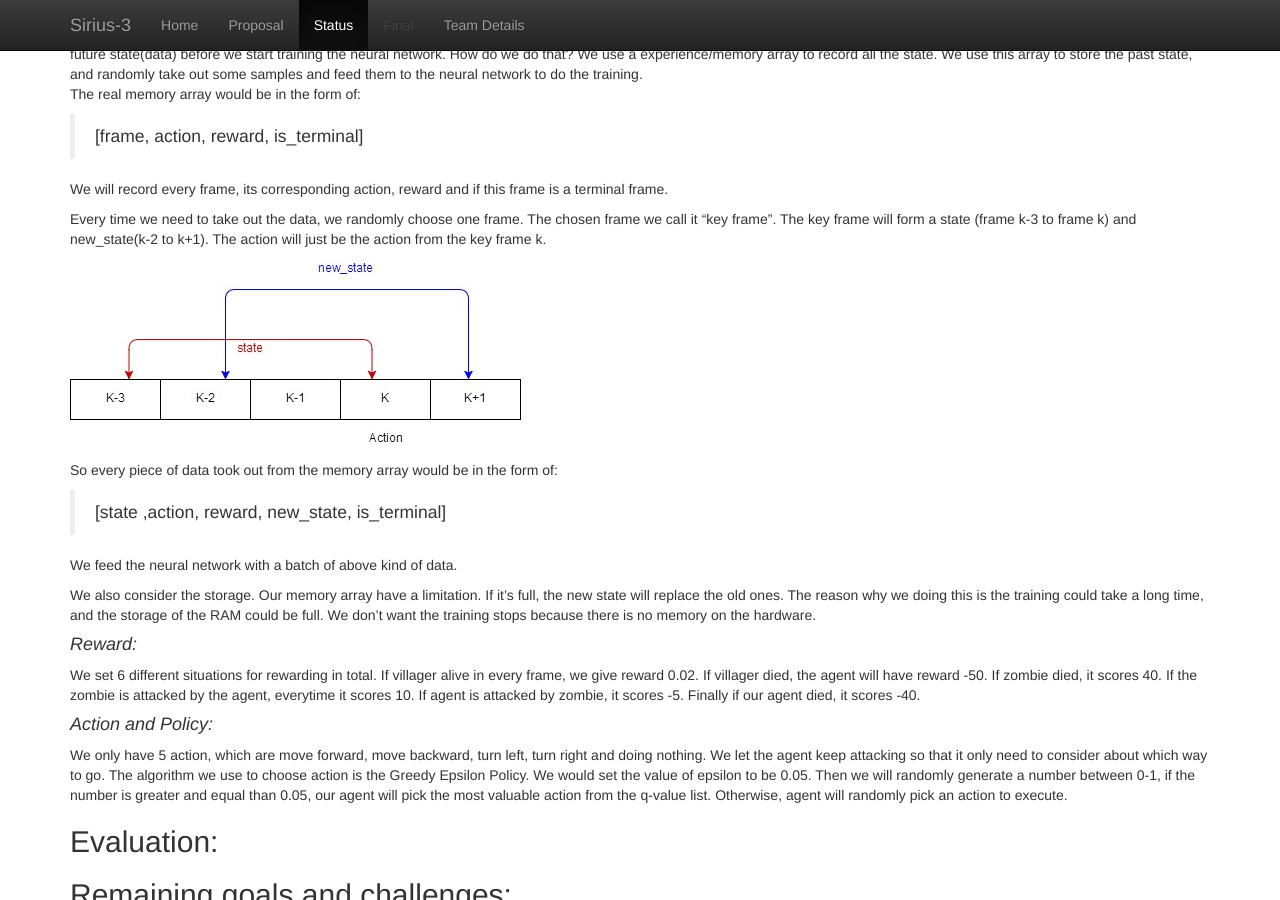
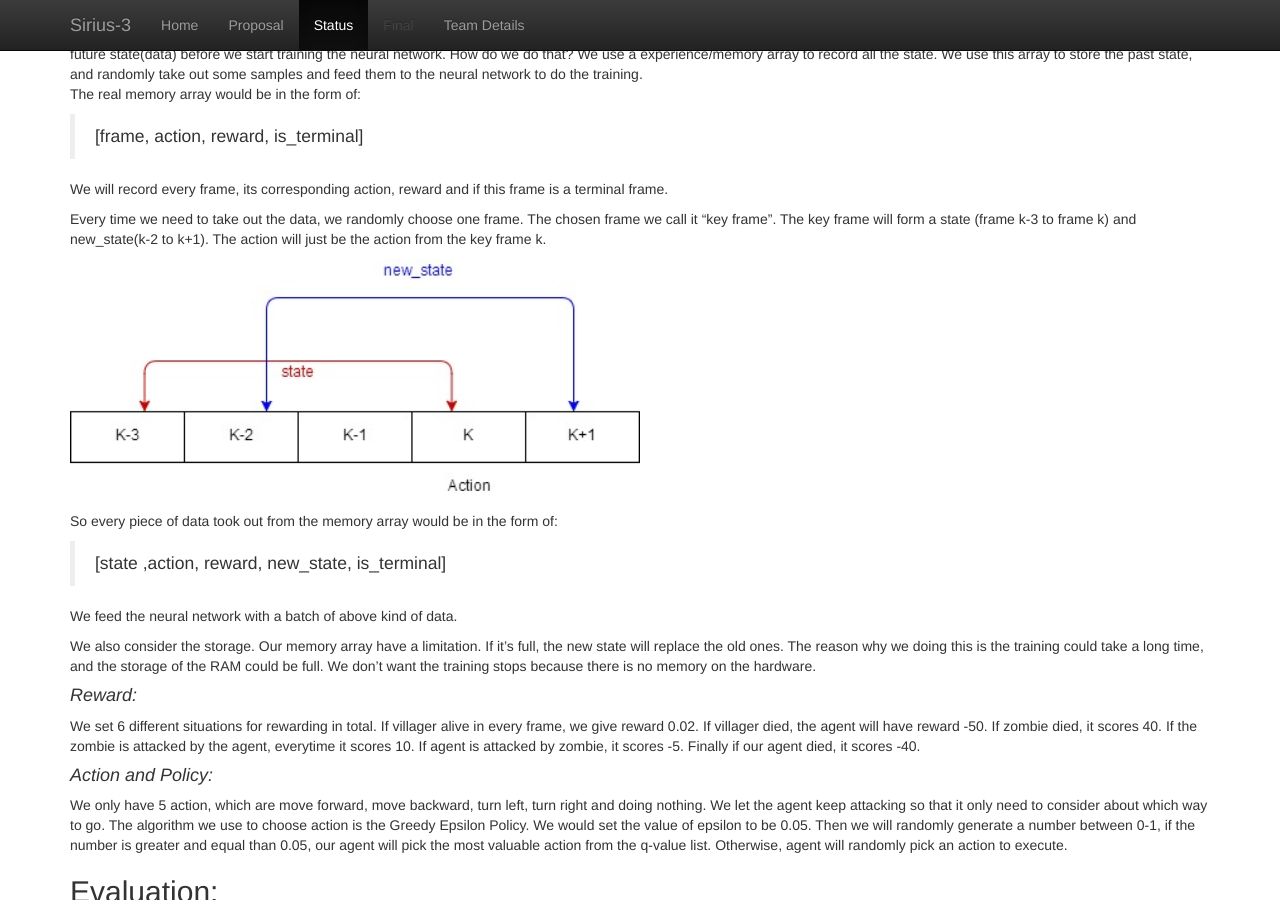
Before and after one commit to jiacheh4/Sirius-3, a Jekyll site: the page built from docs/status.md, in a window 1280 px wide and 900 px high, scrolled down 1279 px. Built offline with Jekyll 4.4.1, drawn with Linux system fonts in a browser that asks for light colours.

Commit message:
Update status.md

```diff
--- a/docs/status.md
+++ b/docs/status.md
@@ -55,7 +55,7 @@ We will record every frame, its corresponding action, reward and if this frame i
 
 Every time we need to take out the data, we randomly choose one frame. The chosen frame we call it “key frame”. The key frame will form a state (frame k-3 to frame k) and new_state(k-2 to k+1). The action will just be the action from the key frame k.
 
-![picture2](https://github.com/jiacheh4/Sirius-3/blob/master/docs/Untitled%20Diagram.jpg)
+<img src="Untitled%20Diagram.jpg" alt="(28) Overcount Image" style="width:50%;height:50%">
 
 So every piece of data took out from the memory array would be in the form of:
 
```
